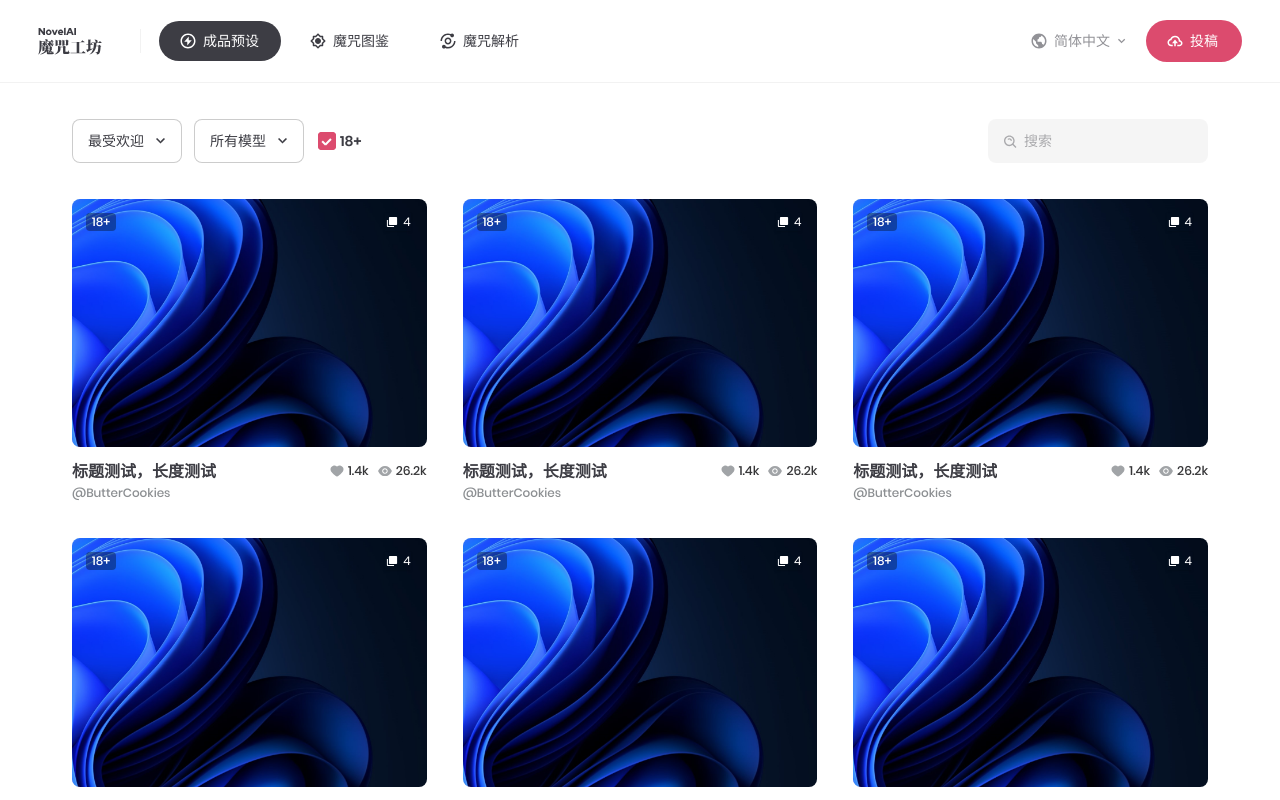
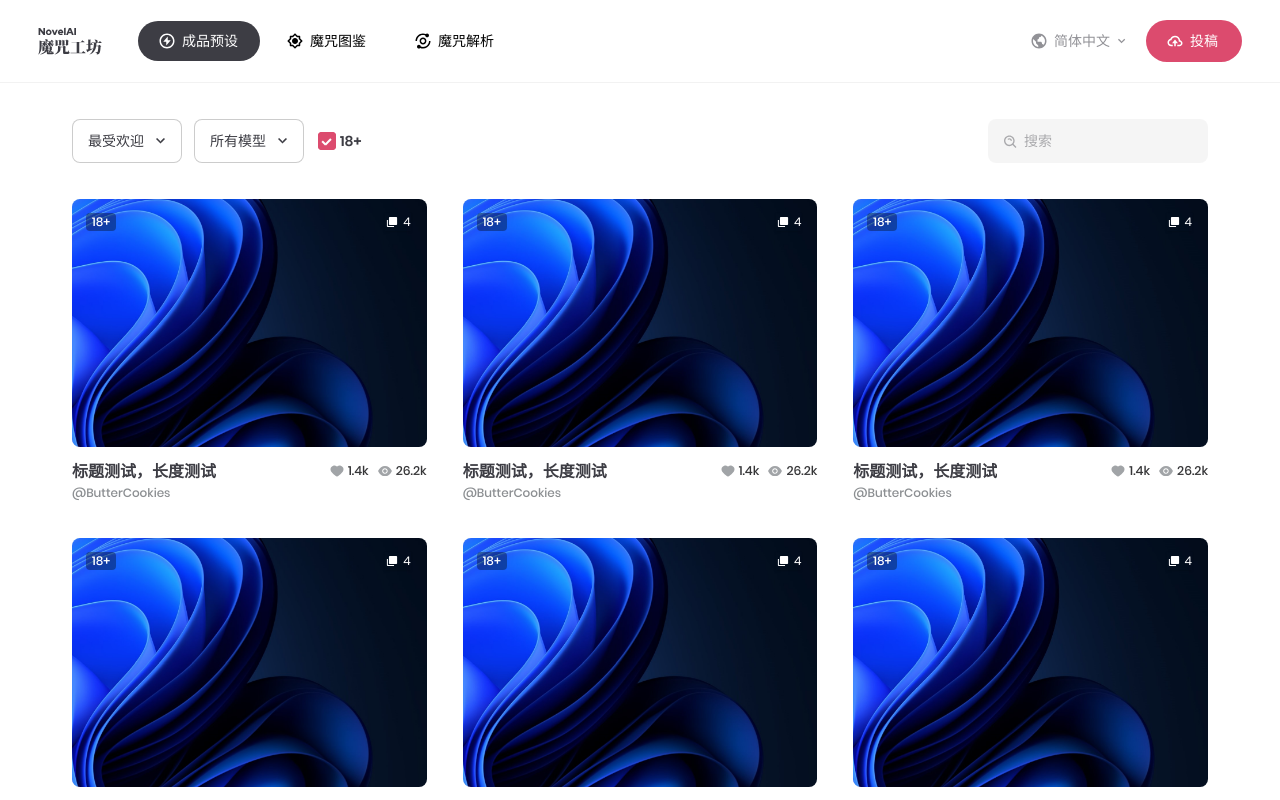
Before and after one commit to Coooookies/novelai-tagdictionary-webui, a Vue app: page /community in a window 1280 px wide. Shown: the top 800 px of the page. Built offline with nearby package versions, Linux system fonts and the light colour scheme.

Commit message:
feat: 完善tabbar

```diff
--- a/src/components/tab-bar/tab-bar-menu.vue
+++ b/src/components/tab-bar/tab-bar-menu.vue
@@ -2,7 +2,7 @@
  * @Author: Coooookies admin@mitay.net
  * @Date: 2022-10-28 00:33:54
  * @LastEditors: Coooookies admin@mitay.net
- * @LastEditTime: 2022-10-28 23:06:17
+ * @LastEditTime: 2022-10-31 01:03:17
  * @FilePath: \novelai-tagdictionary-webui\src\components\tab-bar\tab-bar-menu.vue
  * @Description:
 -->
@@ -43,12 +43,13 @@ import { NIcon } from "../icon";
     .item-icon {
       width: 18px;
       height: 18px;
-      fill: var(--color-default);
+      fill: var(--nav-menu-item-color);
     }
 
     .item-text {
       font-size: 14px;
-      color: var(--color-default);
+      font-weight: 500;
+      color: var(--nav-menu-item-color);
     }
 
     &:hover {
@@ -103,12 +104,7 @@ import { NIcon } from "../icon";
       align-items: center;
       padding: 9px 22px 9px 20px;
       border-radius: 50px;
-      margin-right: 8px;
-
-      .item-text {
-        font-size: 14px;
-        color: var(--color-default);
-      }
+      margin-right: 6px;
 
       .item-icon {
         margin-right: 6px;
--- a/src/components/tab-bar/tab-bar.vue
+++ b/src/components/tab-bar/tab-bar.vue
@@ -2,7 +2,7 @@
  * @Author: Coooookies admin@mitay.net
  * @Date: 2022-10-28 00:33:54
  * @LastEditors: Coooookies admin@mitay.net
- * @LastEditTime: 2022-10-29 16:03:08
+ * @LastEditTime: 2022-10-31 01:01:45
  * @FilePath: \novelai-tagdictionary-webui\src\components\tab-bar\tab-bar.vue
  * @Description:
 -->
@@ -26,7 +26,7 @@ const tabLabOpened = ref(false);
         <tab-title />
         <tab-sub-title />
       </div>
-      <div class="app-header__hr app-header__hr__icon" />
+      <!-- <div class="app-header__hr app-header__hr__icon" /> -->
       <div class="app-header__menu" :class="{ _open: tabLabOpened }">
         <tab-menu class="app-header__menu__content" />
         <n-language-caller class="app-header__menu__language" />
@@ -173,6 +173,7 @@ const tabLabOpened = ref(false);
     & &__menu {
       flex-direction: row;
       align-items: center;
+      margin-left: 36px;
 
       &__language {
         margin-left: auto;
```
